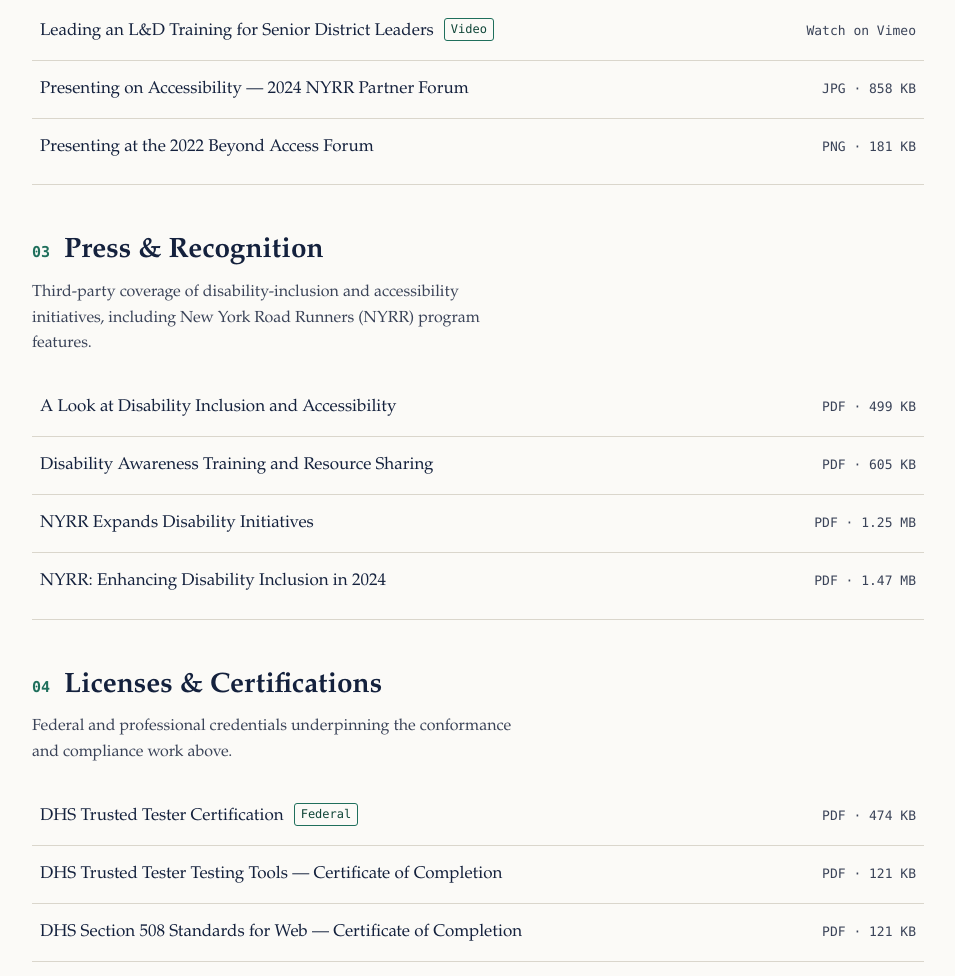
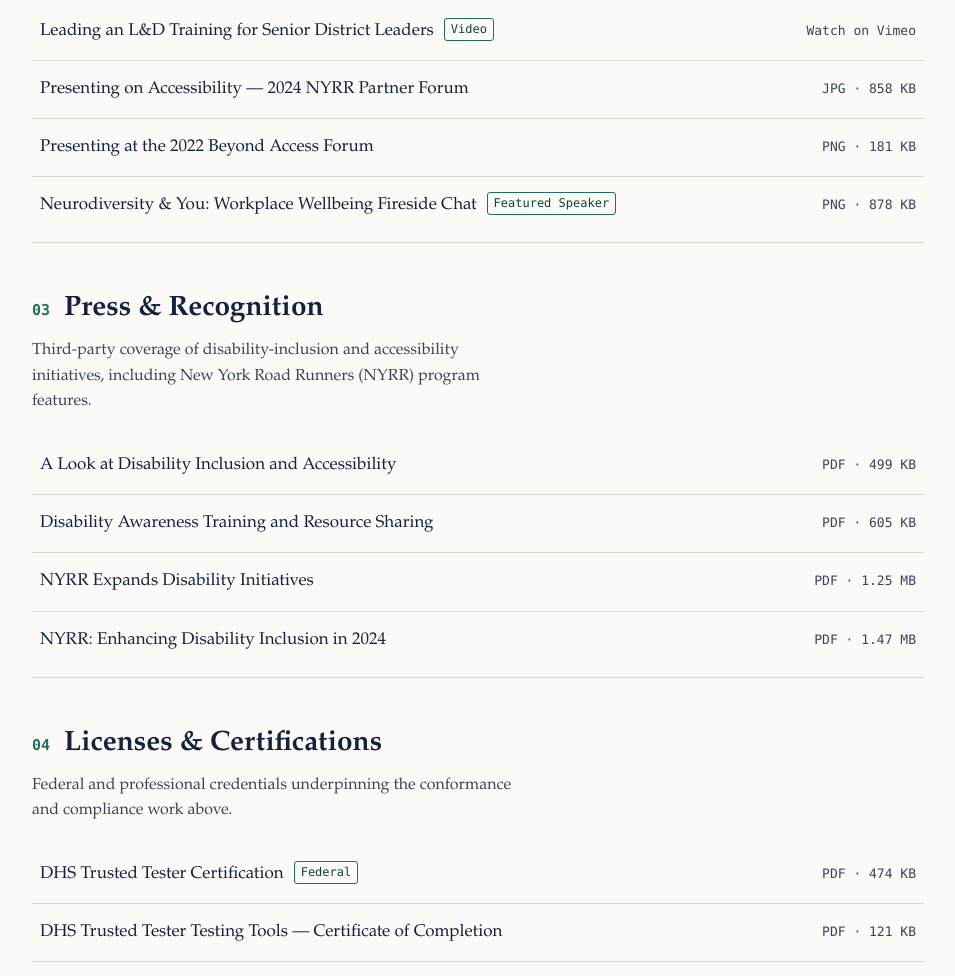
Before and after one commit to atfirstsight0/portfolio, a plain HTML site: page index.html in a window 1280 px wide. Shown: the part 1746-2722 px from the top of the page, without its empty margins (162-1117 px from the left). Drawn offline with Linux system fonts and the light colour scheme.

Commit message:
Add Neurodiversity & You fireside chat flyer to Multimedia

```diff
--- a/index.html
+++ b/index.html
@@ -190,6 +190,7 @@
         <li class="file"><a class="file-link" href="https://vimeo.com/1201213259" target="_blank" rel="noopener"><span class="file-name">Leading an L&amp;D Training for Senior District Leaders<span class="badge">Video</span></span><span class="file-meta">Watch on Vimeo</span></a></li>
         <li class="file"><a class="file-link" href="files/multimedia/02-nyrr-partner-forum-2024.jpg"><span class="file-name">Presenting on Accessibility &mdash; 2024 NYRR Partner Forum</span><span class="file-meta">JPG &middot; 858 KB</span></a></li>
         <li class="file"><a class="file-link" href="files/multimedia/03-beyond-access-forum-2022.png"><span class="file-name">Presenting at the 2022 Beyond Access Forum</span><span class="file-meta">PNG &middot; 181 KB</span></a></li>
+        <li class="file"><a class="file-link" href="files/multimedia/04-neurodiversity-fireside-chat-flyer.png"><span class="file-name">Neurodiversity &amp; You: Workplace Wellbeing Fireside Chat<span class="badge">Featured Speaker</span></span><span class="file-meta">PNG &middot; 878 KB</span></a></li>
       </ul>
     </section>
 
```
Also changed, not shown: files/multimedia/04-neurodiversity-fireside-chat-flyer.png (added).
